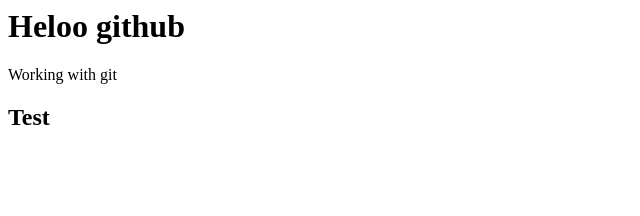
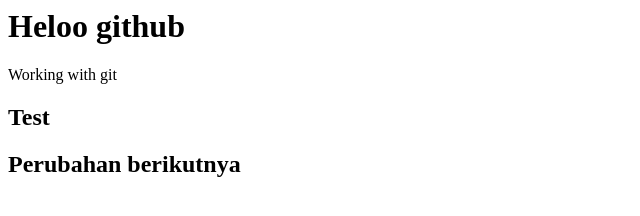
Before and after one commit to dotakaro/GitGithubMasterClass, a plain HTML site: page index.html in a window 1280 px wide. Shown: the whole page, without its empty margins (0-640 px from the left). Drawn offline with Linux system fonts and the light colour scheme.

Commit message:
Penambahan lagi

```diff
--- a/index.html
+++ b/index.html
@@ -6,3 +6,7 @@
 <h2>
     Test
 </h2>
+
+<h2>
+    Perubahan berikutnya
+</h2>
```
